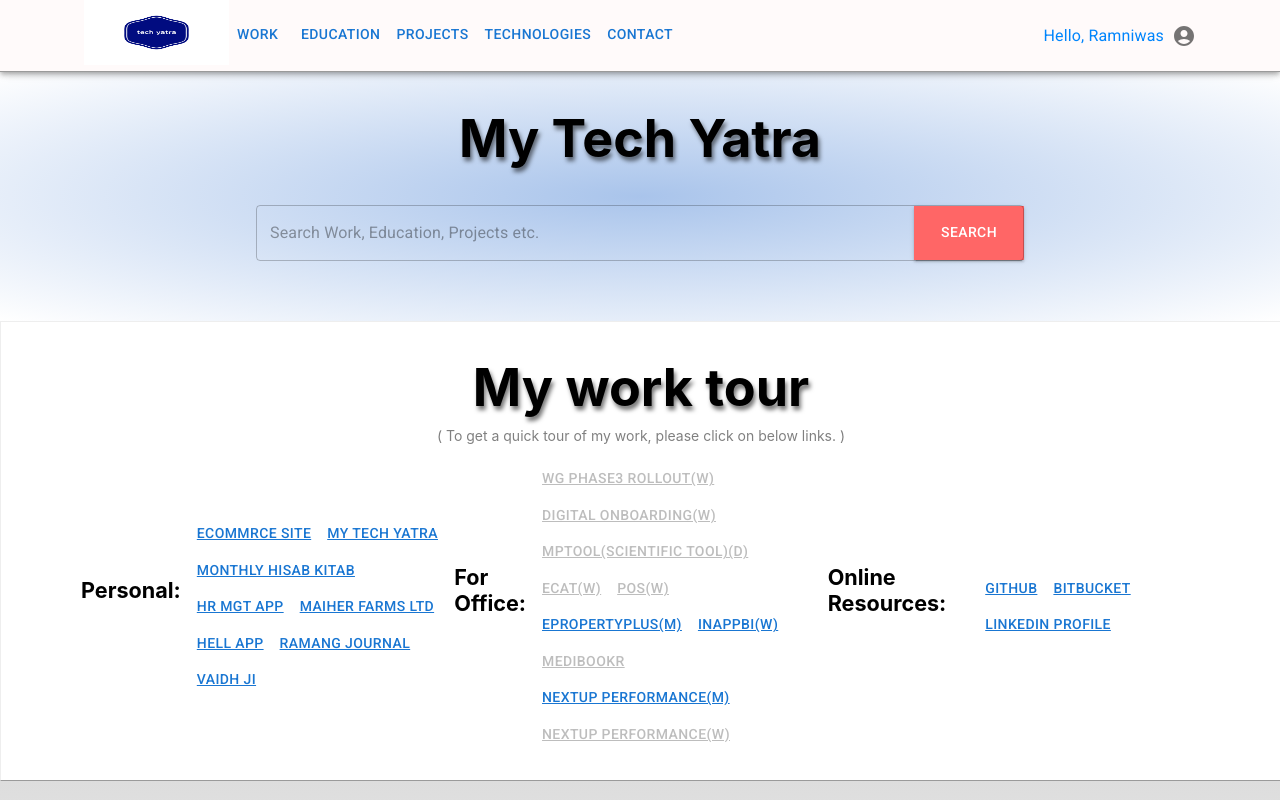
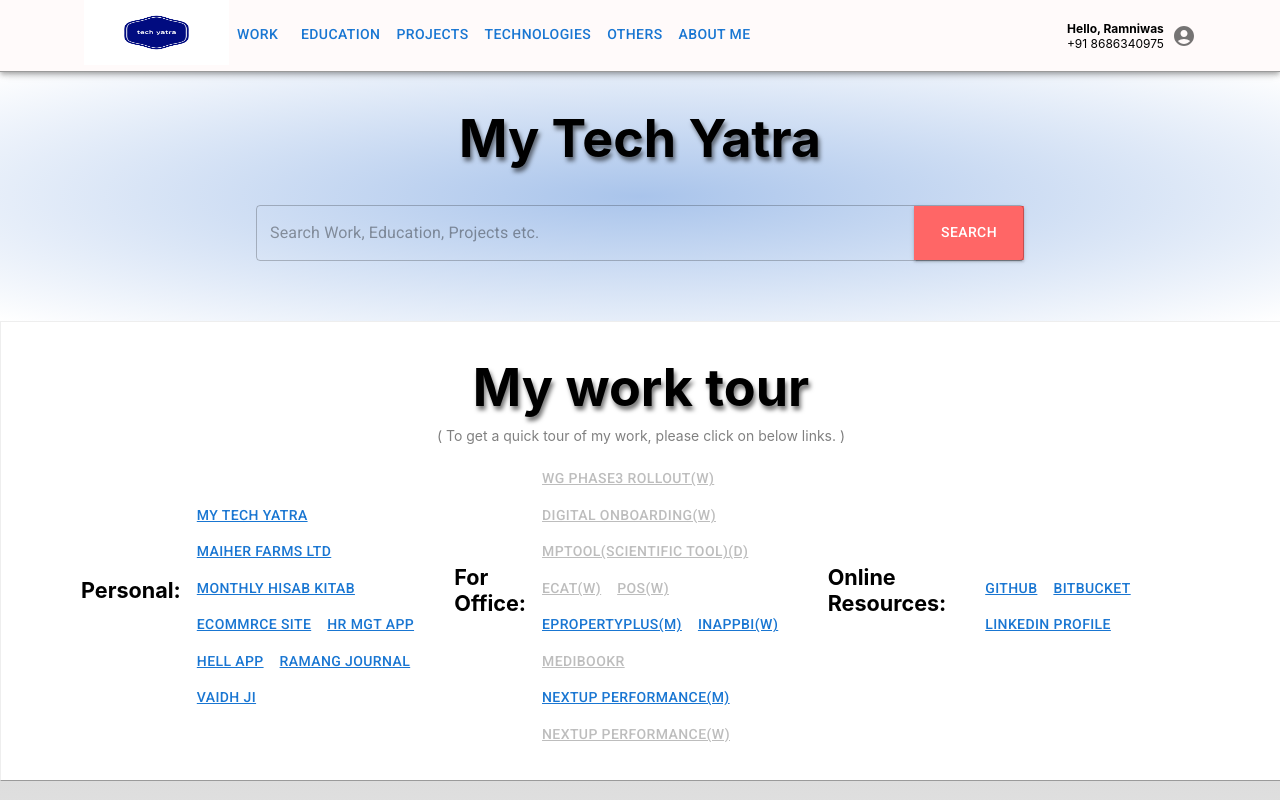
Before and after one commit to RamniwasG/my-tech-yatra, a React (Create React App) app: page / in a window 1280 px wide. Shown: the top 800 px of the page. Built offline with nearby package versions, Linux system fonts and the light colour scheme.

Commit message:
nminor chng

```diff
--- a/src/apis/db/index.js
+++ b/src/apis/db/index.js
@@ -2,31 +2,30 @@ export const myWorkTour = [
     {
         tourType: 'Personal',
         data: [
+            {
+                label: 'My Tech Yatra',
+                value: 'mty',
+                url: 'https://my-tech-yatra.web.app/'
+            },
+            {
+                label: 'Maiher Farms Ltd',
+                value: 'mfltd',
+                url: 'https://maihar-farms-ltd.web.app/home'
+            },
+            {
+                label: 'Monthly Hisab Kitab',
+                value: 'mhk',
+                url: 'https://monthly-hisab-kitab.web.app/'
+            },
             {
                 label: 'Ecommrce Site',
                 value: 'ecom-site',
                 url: 'https://epridim.web.app/'
             },
             {
-                label: 'My Tech Yatra',
-                value: 'mty',
-                url: 'https://my-tech-yatra.web.app/'
-            },
-
-            {
-                label: 'Monthly Hisab Kitab',
-                value: 'mhk',
-                url: 'https://monthly-hisab-kitab.web.app/'
-            },
-            {
                 label: 'HR Mgt App',
                 value: 'hr-app',
                 url: 'https://pridim-hr-app.firebaseapp.com/'
-            },
-            {
-                label: 'Maiher Farms Ltd',
-                value: 'mfltd',
-                url: 'https://maihar-farms-ltd.web.app/home'
             },
             {
                 label: 'Hell App',
--- a/src/components/AppBar.jsx
+++ b/src/components/AppBar.jsx
@@ -13,7 +13,7 @@ import Tooltip from '@mui/material/Tooltip';
 import MenuItem from '@mui/material/MenuItem';
 import AppLogo from './../assets/logo.png'
 
-const pages = ['Home', 'Work', 'Education', 'Projects', 'Technologies', 'Contact'];
+const pages = ['Home', 'Work', 'Education', 'Projects', 'Technologies', 'Others', 'About Me'];
 const settings = ['Profile', 'Logout'];
 
 function ResponsiveAppBar() {
@@ -143,7 +143,13 @@ function ResponsiveAppBar() {
           </Box>
           <Box sx={{ flexGrow: 0 }}>
             <Box display="flex" flexDirection="row" alignItems="center">
-              <Typography sx={{ textAlign: 'center', mr: 1, display: {xs: 'none', md: 'flex'} }}>Hello, Ramniwas</Typography>
+              <Box sx={{
+                display: {xs: 'none', md: 'flex'}, flexDirection:'column', alignItems: 'center',
+                fontSize: '12px', mr: 1, color: '#000'
+              }}>
+                <Box component="span" className="text-bold">Hello, Ramniwas</Box>
+                <Box component="span">+91 8686340975</Box>
+              </Box>
               <Tooltip title="Open Profile">
                 <IconButton onClick={handleOpenUserMenu} sx={{ p: 0 }}>
                   <AccountCircleIcon fontSize='32px' />
--- a/src/global.css
+++ b/src/global.css
@@ -13,3 +13,9 @@
 .text-shadow {
     text-shadow: 2px 4px 4px rgba(0, 0, 0, 0.54);
 }
+.text-bold {
+    font-weight: bold;
+}
+.text-normal {
+    font-weight: normal;
+}
```
